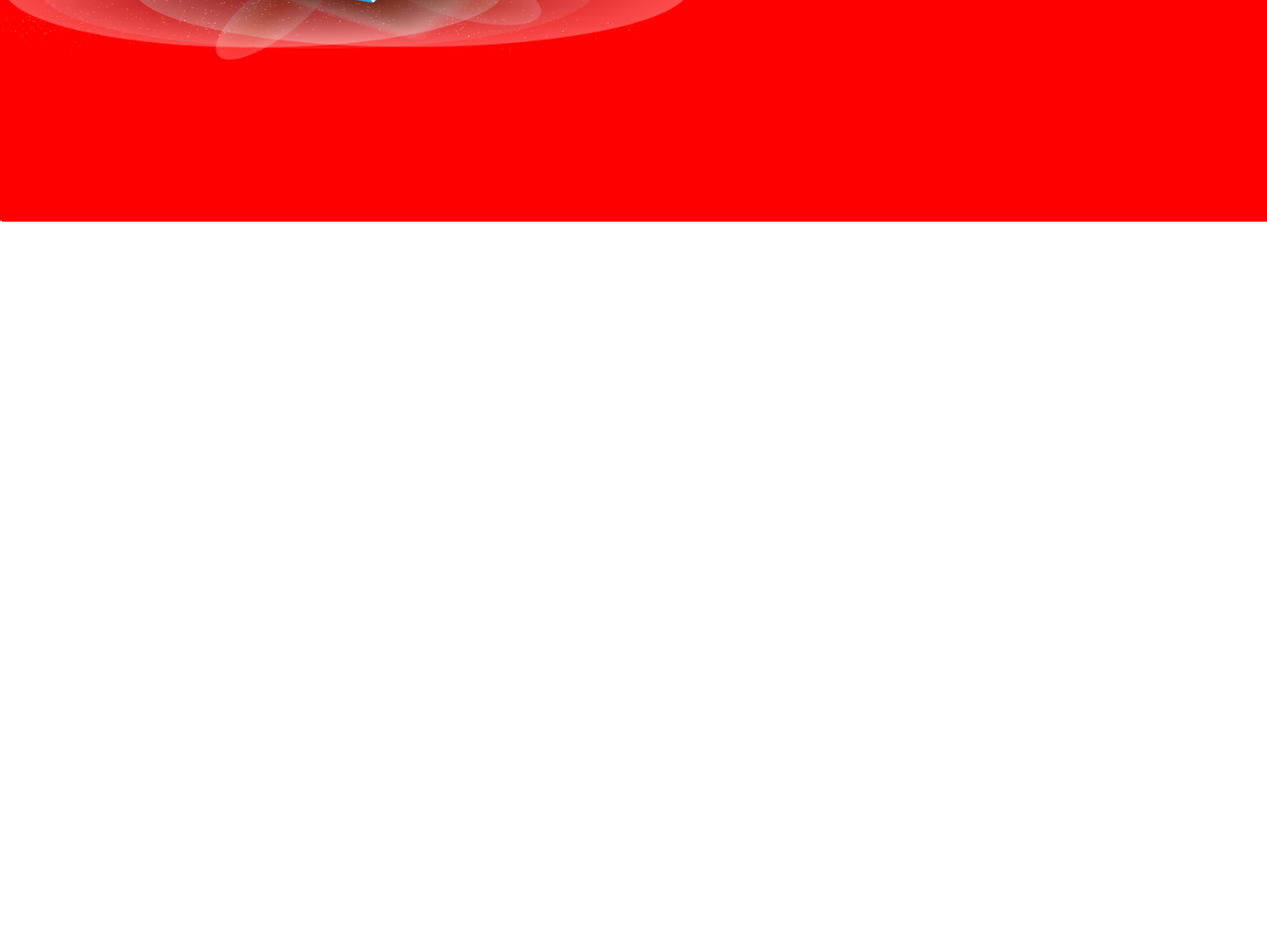
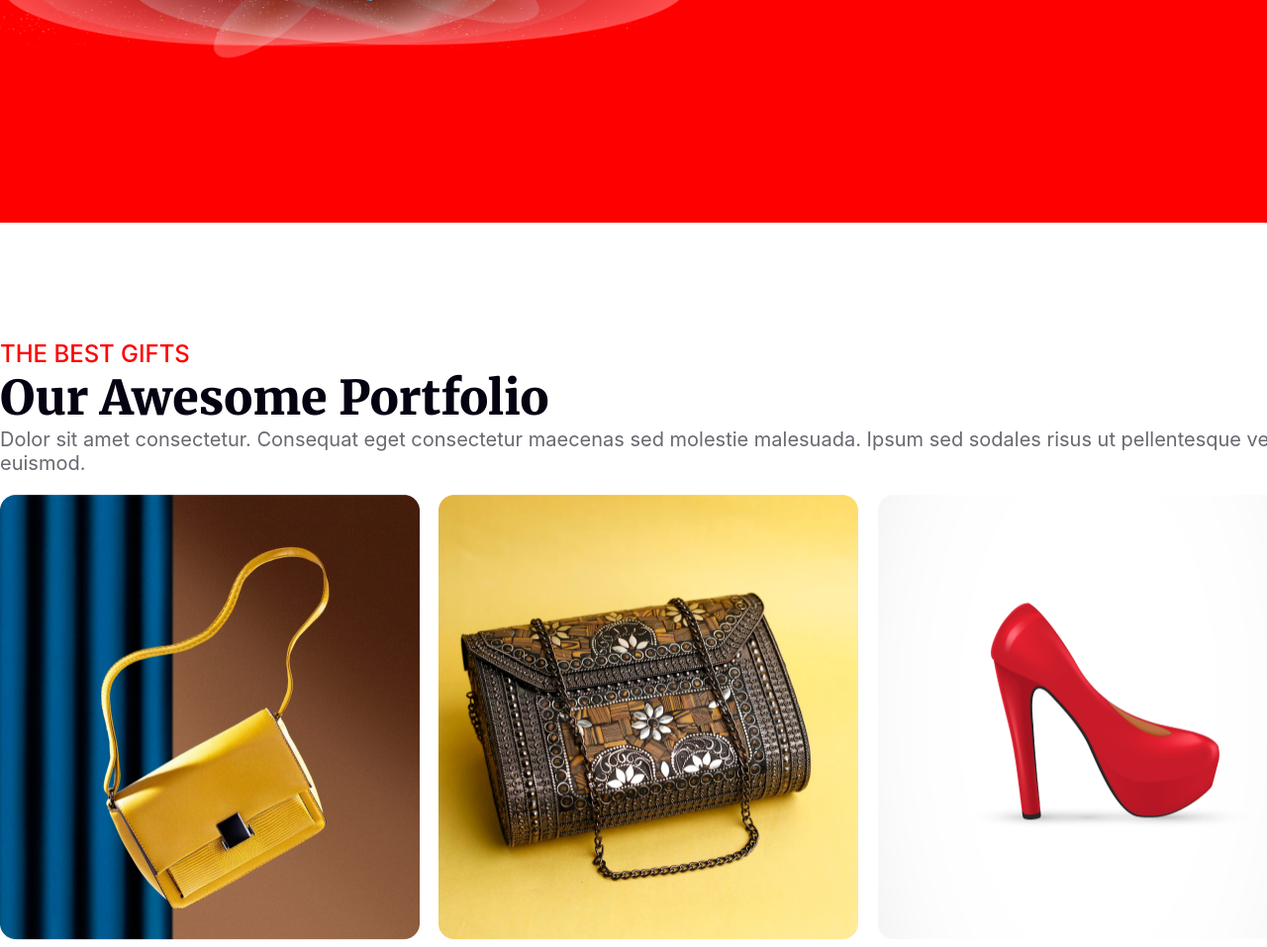
Before and after one commit to pritom604/batch-9-assignment-soln, a plain HTML site: page index.html in a window 1280 px wide. Shown: the part 3009-3966 px from the top of the page at 99% size. Before the commit the page ends 3233 px from the top, so only its background shows below. Drawn offline with Linux system fonts and the light colour scheme.

Commit message:
portfolio section done

```diff
--- a/index.html
+++ b/index.html
@@ -59,6 +59,36 @@
             </div>
           </section>
          <!-- holiday section ends here -->
+          <!-- portfolio section starts here -->
+            <section class="portfolio-container">
+                <div class="portfolio-text-content">
+                    <p class="portfolio-sub">THE BEST GIFTS</p>
+                    <h2>Our Awesome Portfolio</h2>
+                    <p>Dolor sit amet consectetur. Consequat eget consectetur maecenas sed molestie malesuada. Ipsum sed sodales risus ut pellentesque vel euismod. </p>
+
+                </div>
+                <div class="portfolio-img">
+                    <div class="item">
+                        <img src="images/rectangle-3.png" alt="">
+                    </div>
+                    <div class="item">
+                        <img src="images/Rectangle 4.png" alt="">
+                    </div>
+                    <div class="item">
+                        <img src="images/Rectangle 5.png" alt="">
+                    </div>
+                    <div class="item">
+                        <img src="images/Rectangle 6.png" alt="">
+                    </div>
+                    <div class="item">
+                        <img src="images/Rectangle 7.png" alt="">
+                    </div>
+                    <div class="item">
+                        <img src="images/Rectangle 8.png" alt="">
+                    </div>
+                </div>
+            </section>
+          <!-- portfolio section ends here -->
     </main>
     <footer></footer>
 </body>
--- a/style.css
+++ b/style.css
@@ -167,7 +167,6 @@ body{
 .holiday-section-container{
     width: 1320px;
     height: 986.07px;
-    border: 2px solid red;
     margin: 0 auto;
     position: relative;
 }
@@ -237,3 +236,47 @@ body{
 }
 
  /* holiday styles end */
+
+ /* portfolio section styles starts here */
+ .portfolio-container{
+    width: 1320px;
+    height: 1163px;
+    margin: 0 auto;
+    margin-top: 120px;
+
+ }
+ .portfolio-container h2{
+    color: rgb(7, 2, 17);
+    font-size: 48px;
+    font-weight: 900;
+ }
+ .portfolio-container p{
+    color: rgba(7, 2, 17, 0.6);
+    font-family: Inter;
+    font-size: 20px;
+    font-weight: 400;
+ }
+
+
+ .portfolio-container .portfolio-sub{
+    color: rgb(255, 0, 0);
+    font-family: Inter;
+    font-size: 24px;
+    font-weight: 500;
+ }
+
+ .item{
+    width: 424px;
+    height: 450px;
+ }
+ .item img{
+    width: 100%;
+    height: 100%;
+ }
+ .portfolio-img{
+    margin-top: 20px;
+    display: grid;
+    grid-template-columns: repeat(3,1fr);
+    gap: 10px;
+ }
+ /* portfolio section styles ends here */
```
Also changed, not shown: images/rectangle-3.png (renamed from images/Rectangle 3.png).
